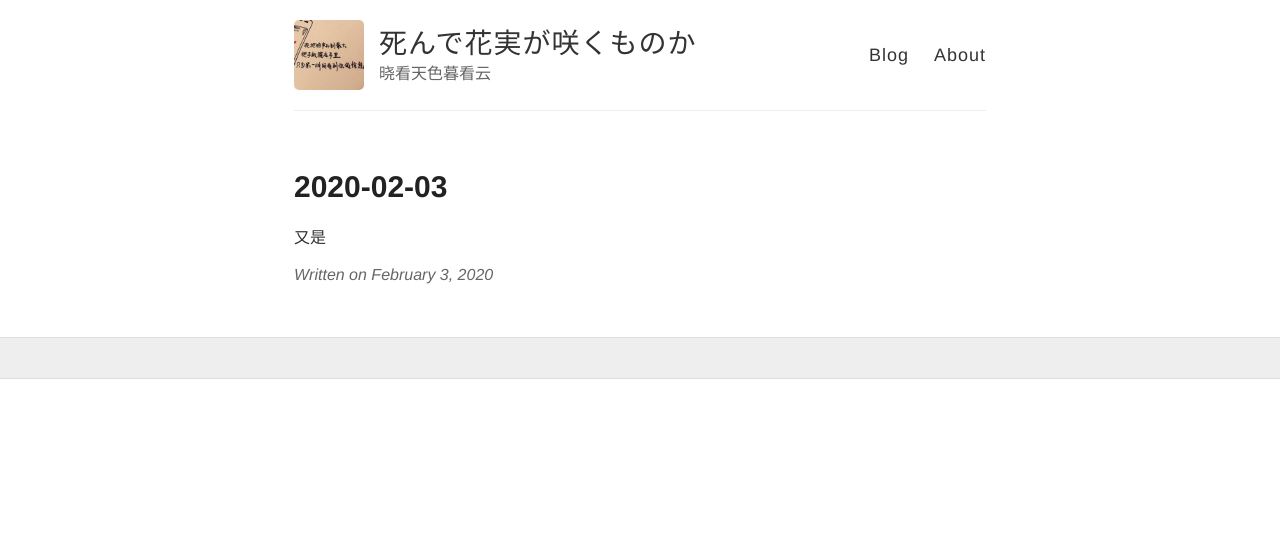
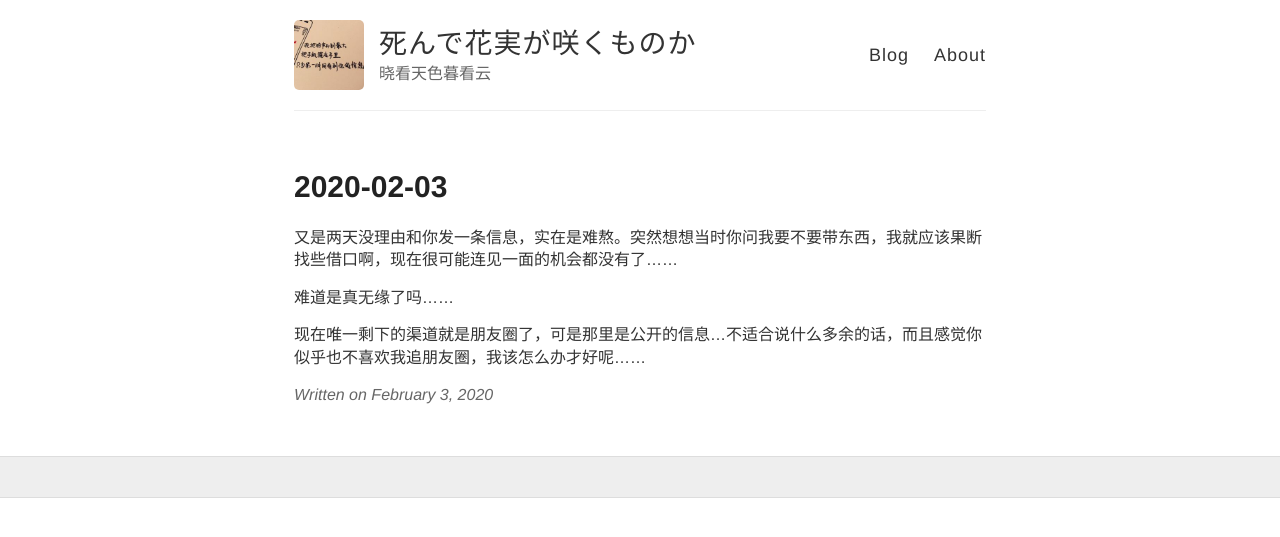
Before and after one commit to wiki650/wiki650.github.io, a Jekyll site: the page built from _posts/2020-02-03-wiki20200203.md, in a window 1280 px wide. Shown: the top 537 px of the page. Built offline with Jekyll 4.4.1, drawn with Linux system fonts in a browser that asks for light colours; comment, search, counter and statistics services are not loaded.

Commit message:
Update 2020-02-03-wiki20200203.md

```diff
--- a/_posts/2020-02-03-wiki20200203.md
+++ b/_posts/2020-02-03-wiki20200203.md
@@ -3,4 +3,8 @@ layout: post
 title: 2020-02-03
 ---
 
-又是
+又是两天没理由和你发一条信息，实在是难熬。突然想想当时你问我要不要带东西，我就应该果断找些借口啊，现在很可能连见一面的机会都没有了……
+
+难道是真无缘了吗……
+
+现在唯一剩下的渠道就是朋友圈了，可是那里是公开的信息...不适合说什么多余的话，而且感觉你似乎也不喜欢我追朋友圈，我该怎么办才好呢……
```
